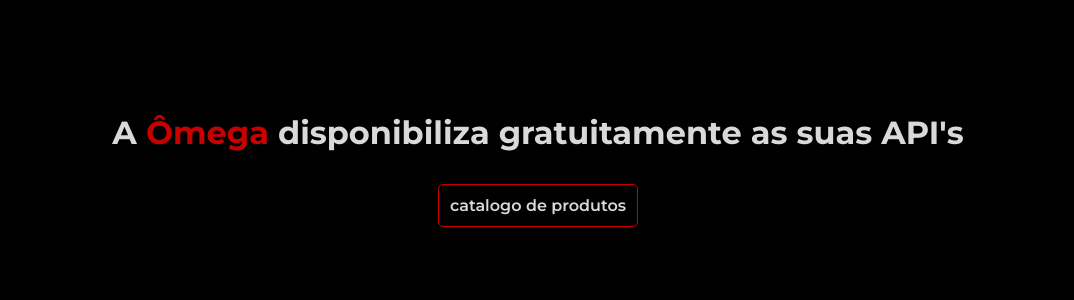
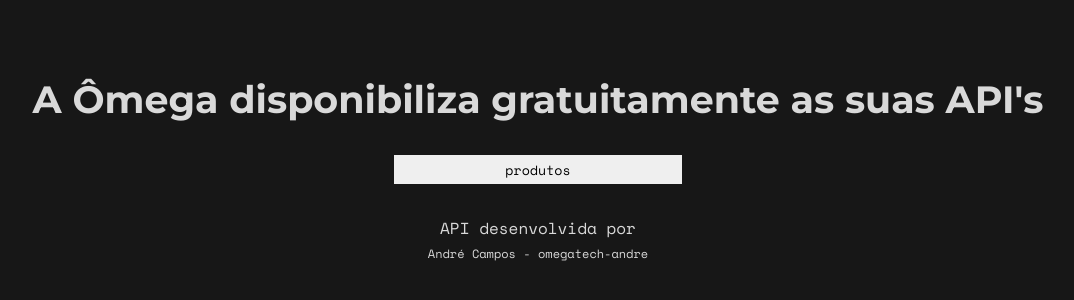
Before and after one commit to omegatech-andre/site-institucional---OMEGA-data, a website: page public/index.html in a window 1280 px wide. Shown: the part 246-546 px from the top of the page, without its empty margins (102-1176 px from the left). Drawn offline with nearby package versions, Linux system fonts and the light colour scheme.

Commit message:
feat:{v1.0}

```diff
--- a/public/index.css
+++ /dev/null
@@ -1,66 +0,0 @@
-@import url('https://fonts.googleapis.com/css2?family=Montserrat:wght@400;500;600;700;800&display=swap');
-
-*{
-  box-sizing: border-box;
-  padding: 0;
-  margin: 0;
-  font-family: 'Montserrat', sans-serif;
-}
-
-html, body{
-  max-width: 100vw;
-  overflow-x: hidden;
-  color: #d9d9d9;
-  background-color: #000000;
-}
-
-a{
-  color: inherit;
-  text-decoration: none;
-}
-
-li{
-  list-style: none;
-}
-
-.page{
-  display: flex;
-  flex-direction: column;
-  margin: auto;
-  justify-content: center;
-  align-items: center;
-  text-align: center;
-  width: 100vw;
-  height: 100vh;
-}
-
-.page__content{
-  font-size: 16px;
-  width: 90vw;
-}
-
-span{
-  color: #c90000;
-}
-
-h1{
-  margin: 2rem 0;
-}
-
-button{
-  padding: .7rem;
-  background-color: #000000;
-  color: #d9d9d9;
-  border: 1px solid #c90000;
-  border-radius: 5px;
-  font-size: 16px;
-  transition-duration: .2s;
-  cursor: pointer;
-  font-weight: 600;
-}
-
-button:hover{
-  transform: translateY(-.1rem);
-  transition-duration: .2s;
-  background-color: #c90000ad;
-}
--- a/public/index.html
+++ b/public/index.html
@@ -1,17 +1,108 @@
 <!DOCTYPE html>
 <html lang="pt-BR">
 <head>
-  <meta charset="UTF-8">
-  <meta name="viewport" content="width=device-width, initial-scale=1.0">
-  <title>Ômega Screen | API</title>
-  <meta name="description" content="Indústria especializada em tintas serigráficas, produzindo um padrão de qualidade desde 2021 é referência em Pernambuco.">
-  <link rel="stylesheet" href="./index.css">
+  <meta charset="UTF-8" />
+  <meta name="viewport" content="width=device-width, initial-scale=1.0" />
+  <title>API | atividade---board-task-backend---Escola-DNC</title>
+  <style>
+    @import url('https://fonts.googleapis.com/css2?family=Space+Mono:wght@400;700&display=swap');
+    @import url('https://fonts.googleapis.com/css2?family=Montserrat:wght@400;500;600;700;800&display=swap');
+
+    *{
+      box-sizing: border-box;
+      padding: 0;
+      margin: 0;
+      font-family: 'Space Mono', monospace;
+    }
+
+    html, body{
+      max-width: 100vw;
+      overflow-x: hidden;
+      background-color: #171717;
+      color: #d9d9d9;
+    }
+
+    a{
+      color: inherit;
+      text-decoration: none;
+    }
+
+    ::selection{
+      background-color: #ff0000d7;
+    }
+
+    .app{
+      display: flex;
+      flex-direction: column;
+      margin: auto;
+      justify-content: center;
+      align-items: center;
+      text-align: center;
+      width: 100vw;
+      height: 100vh;
+    }
+
+    h1{
+      font-family: 'Montserrat', sans-serif;
+      margin: 2rem .5rem;
+      font-size: 38px;
+    }
+
+    .app__footer{
+      margin-top: 2rem;
+    }
+
+    .app__footer a{
+      font-size: 12px;
+    }
+
+    .app__footer a:hover{
+      color: #ff0000d7;
+    }
+
+    .app__links{
+      display: flex;
+      flex-direction: column;
+      gap: .5rem;
+    }
+
+    button{
+      cursor: pointer;
+      width: 18rem;
+      padding: .3rem;
+      transition-duration: .2s;
+      border: none;
+    }
+
+    button:hover{
+      transform: translateY(-.1rem);
+      transition-duration: .2s;
+      background-color: #ff0000d7;
+      color: #d9d9d9;
+    }
+
+    @media only screen and (max-width: 320px){
+      h1{
+        font-size: 28px;
+      }
+
+      button{
+        width: 90vw;
+      }
+    }
+  </style>
 </head>
 <body>
-  <div class="page">
-    <div class="page__content">
-      <h1>A <span>Ômega</span> disponibiliza gratuitamente as suas API's</h1>
-      <a href="/dataProducts"><button>catalogo de produtos</button></a>
+  <div class="app">
+    <div class="app__header">
+      <h1>A Ômega disponibiliza gratuitamente as suas API's</h1>
+    </div>
+    <div class="app__links">
+        <a href="/dataProducts"><button>produtos</button></a>
+    </div>
+    <div class="app__footer">
+      <p>API desenvolvida por</p>
+      <a href="https://github.com/omegatech-andre" target="_blank">André Campos - omegatech-andre</a>
     </div>
   </div>
 </body>
```
Also changed, not shown: README.md (added), public/wallpaper.png (deleted).
